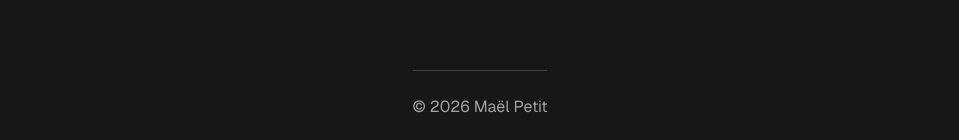
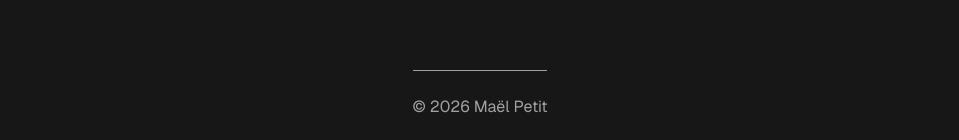
Before and after one commit to MaelPetit37/MaelPetit37.github.io, a Next.js app: page / in a window 1280 px wide. Shown: the part 5288-5428 px from the top of the page, without its empty margins (160-1119 px from the left). Built offline with nearby package versions, Linux system fonts and the light colour scheme.

Commit message:
increased footer border contrast on dark mode

```diff
--- a/app/page.tsx
+++ b/app/page.tsx
@@ -89,7 +89,7 @@ export default function Page() {
           <div className="hidden md:block" aria-hidden="true"></div>
 
           <div className="flex justify-center w-full md:w-auto">
-            <p className="text-center whitespace-nowrap py-6 border-t border-neutral-800 dark:border-neutral-700 w-full md:w-auto">
+            <p className="text-center whitespace-nowrap py-6 border-t border-neutral-800 dark:border-neutral-400 w-full md:w-auto">
               © {new Date().getFullYear()} Maël Petit
             </p>
           </div>
```
